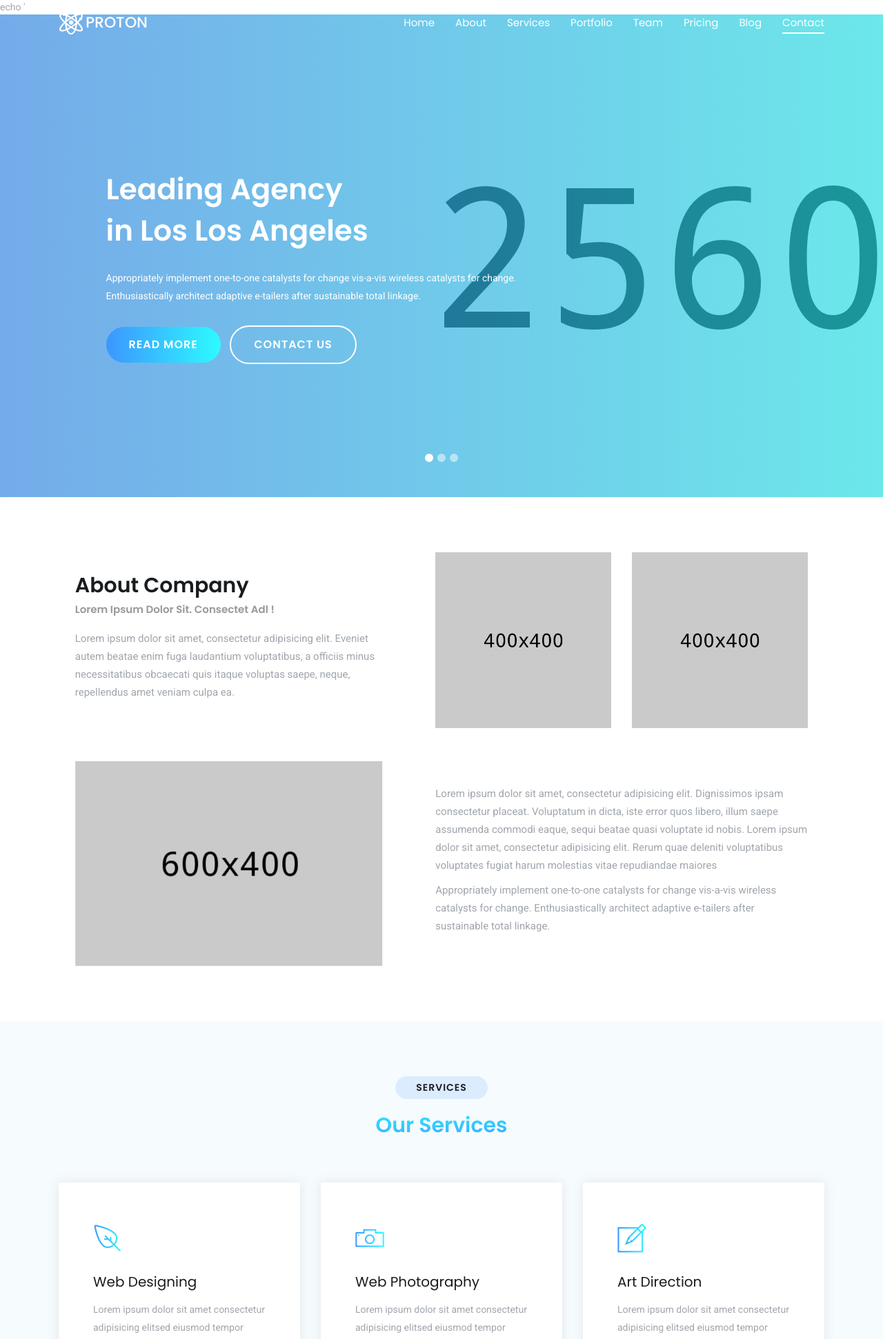
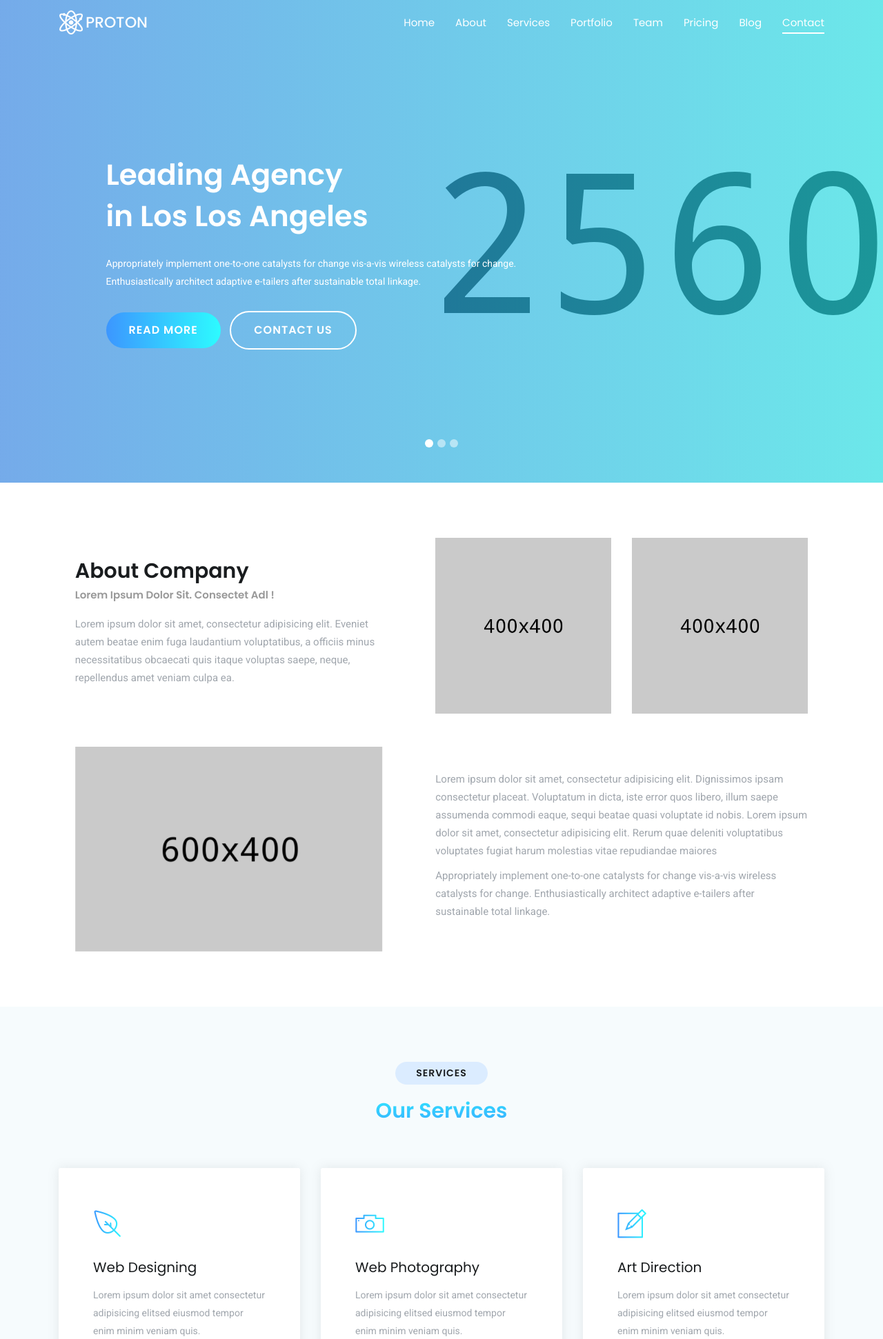
Before and after one commit to gatarelib/landing, a PHP site: page / in a window 1280 px wide. Shown: the top 1942 px of the page at 69% size. Run offline with PHP 8.4, Linux system fonts and the light colour scheme; some web fonts are replaced.

Commit message:
change include html in index.php

```diff
--- a/index.php
+++ b/index.php
@@ -1 +1 @@
-echo '<?php include_once("home.html"); ?>' > index.php
+<?php include_once("home.html"); ?>
```
